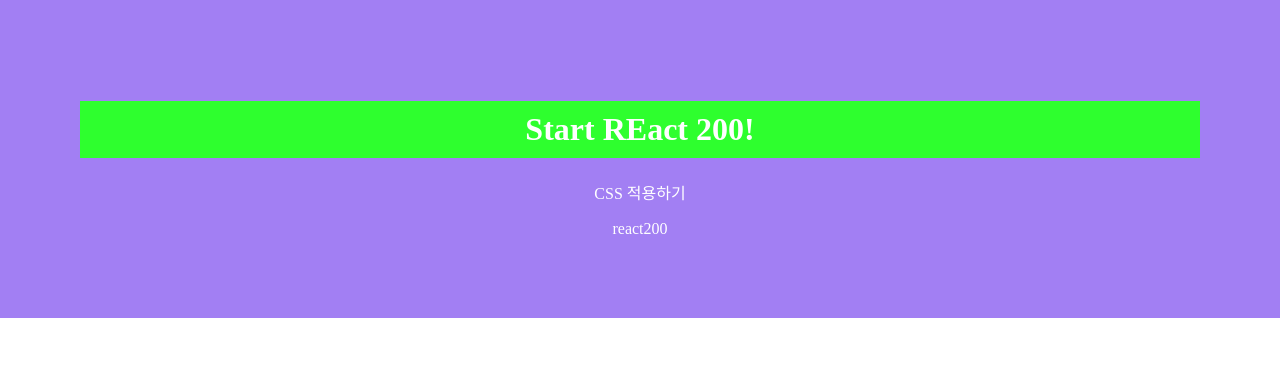
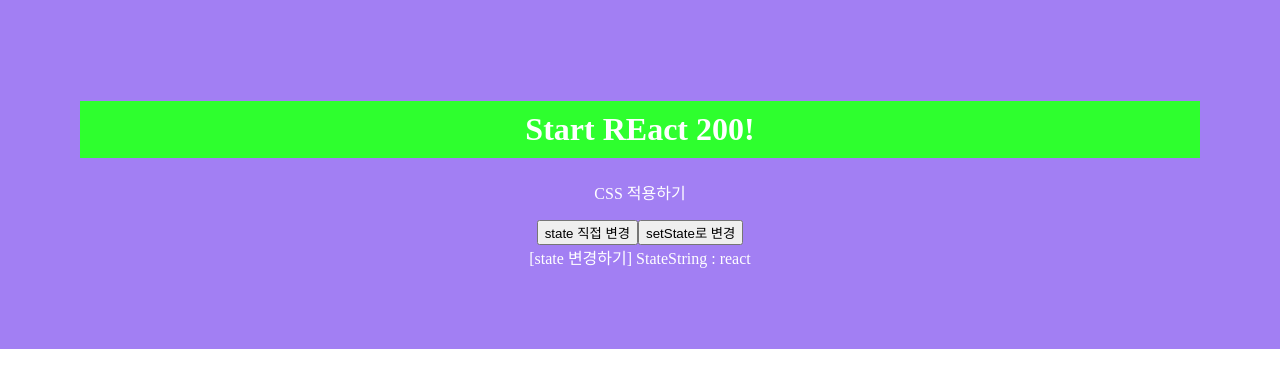
Before and after one commit to lseongmi/React-Studying, a React (Create React App) app in the folder client/: page / in a window 1280 px wide. Shown: the top 388 px of the page. Built offline with nearby package versions, Linux system fonts and the light colour scheme; the HTML template or start-up script is replaced by a standard one.

Commit message:
Setstate 사용

```diff
--- a/client/src/App.js
+++ b/client/src/App.js
@@ -1,13 +1,13 @@
 import React from 'react';
 import './App.css';
-import ReactState from './R024_ReactState';
+import SetState from './R025_SetState';
 
 function App() {
   return (
     <div>
       <h1>Start REact 200!</h1>
       <p>CSS 적용하기</p>
-      <ReactState  reactString={"react"}/>
+      <SetState/>
     </div>
   );
 }
--- /dev/null
+++ b/client/src/R025_SetState.js
@@ -0,0 +1,33 @@
+import React, { Component } from 'react';
+
+class R025_SetState extends Component {
+    constructor(props) {
+        super(props);
+        this.state = {
+            StateString: "react",
+        }
+    }
+
+    StateChange = (flag) => {
+        if(flag == 'direct') this.state.StateString = '리액트';
+        if(flag == 'setstate') this.setState({StateString : '리액트'});
+    }
+
+    render() {
+        return (
+            <div style={{padding: "0px"}}>
+                <button onClick={(e)=>this.StateChange('direct', e)}>
+                    state 직접 변경
+                </button>
+
+                <button onClick={(e) => this.StateChange('setstate', e)}>
+                    setState로 변경
+                </button><br/>
+
+                [state 변경하기] StateString : {this.state.StateString}
+            </div>
+        )
+    }
+}
+
+export default R025_SetState;
```
